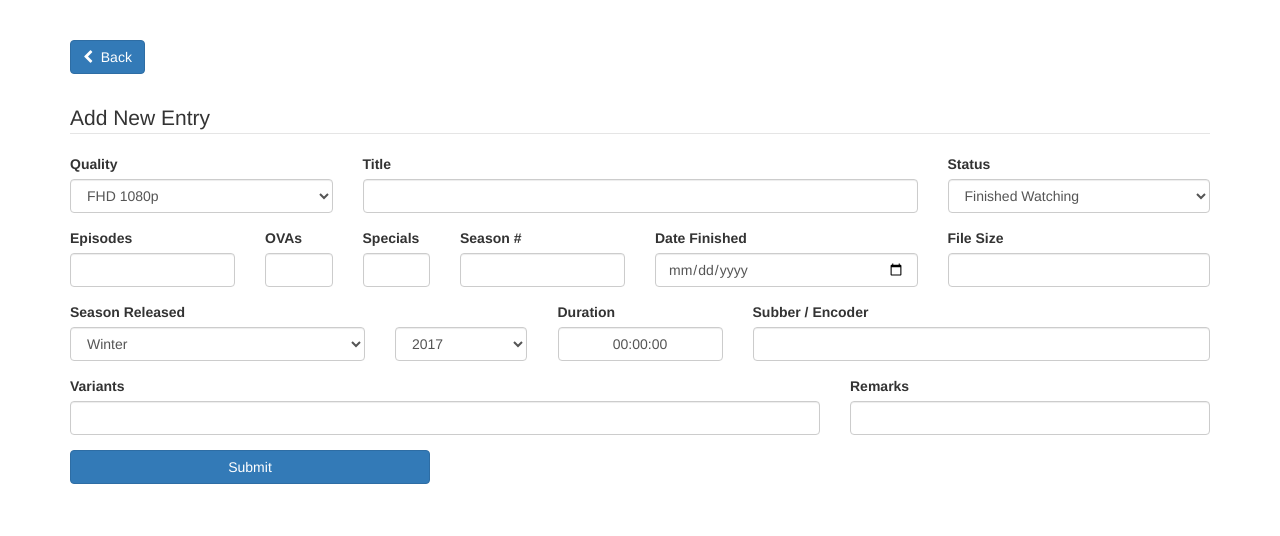
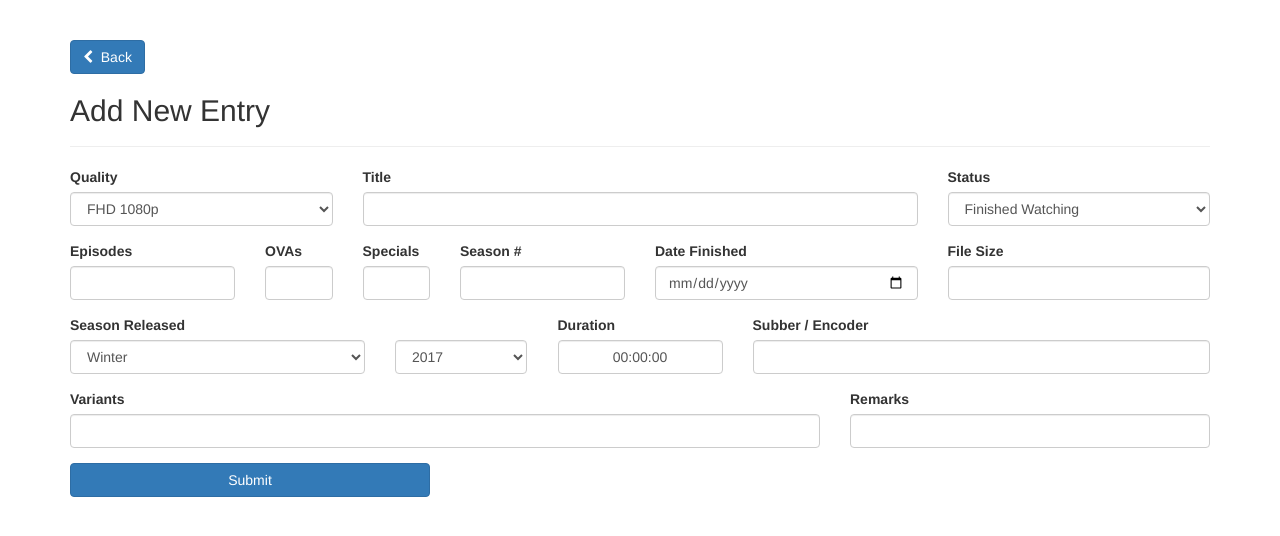
Before and after one commit to RinMinase/anidb-php, a CodeIgniter app: page /anidb/index.php/pagecontroller/create in a window 1280 px wide. Shown: the top 536 px of the page. Run offline with CodeIgniter, Linux system fonts and the light colour scheme.

Commit message:
ADD: removed uneeded styles, removed unnecessary row in header, moved form legend to page header, placed submit button in a form-group to correct bottom margin issues

```diff
--- a/application/views/add.php
+++ b/application/views/add.php
@@ -10,9 +10,6 @@
 
 		<style>
 
-			.container { padding-bottom: 15px; }
-			.page-header { border-bottom: none; }
-
 		</style>
 
 		<title>Add</title>
@@ -20,18 +17,18 @@
 	<body>
 
 		<div class="container">
-			<div class="row">
-				<div class="col-md-12 page-header">
-					<a href=<?php echo base_url() ?> class="btn btn-primary">
-						<i class="fa fa-chevron-left"></i>&nbsp;&nbsp;Back
-					</a>
-				</div>
+
+			<div class="page-header">
+				<a href=<?php echo base_url() ?> class="btn btn-primary">
+					<i class="fa fa-chevron-left"></i>&nbsp;&nbsp;Back
+				</a>
+			  <h2>Add New Entry</h2>
 			</div>
 
 			<div class="row">
 				<div class="col-md-12">
+
 					<?php echo form_open('addEntry', array('method' => 'GET')); ?>
-						<legend>Add New Entry</legend>
 
 						<div class="row">
 							<div class="col-md-3 form-group">
@@ -143,11 +140,14 @@
 
 						<div class="row">
 							<div class="col-md-4">
-								<button class="btn btn-primary btn-block">Submit</button>
+								<div class="form-group">
+									<button class="btn btn-primary btn-block">Submit</button>
+								</div>
 							</div>
 						</div>
 
 					<?php echo form_close(); ?>
+
 				</div>
 			</div>
 
```
